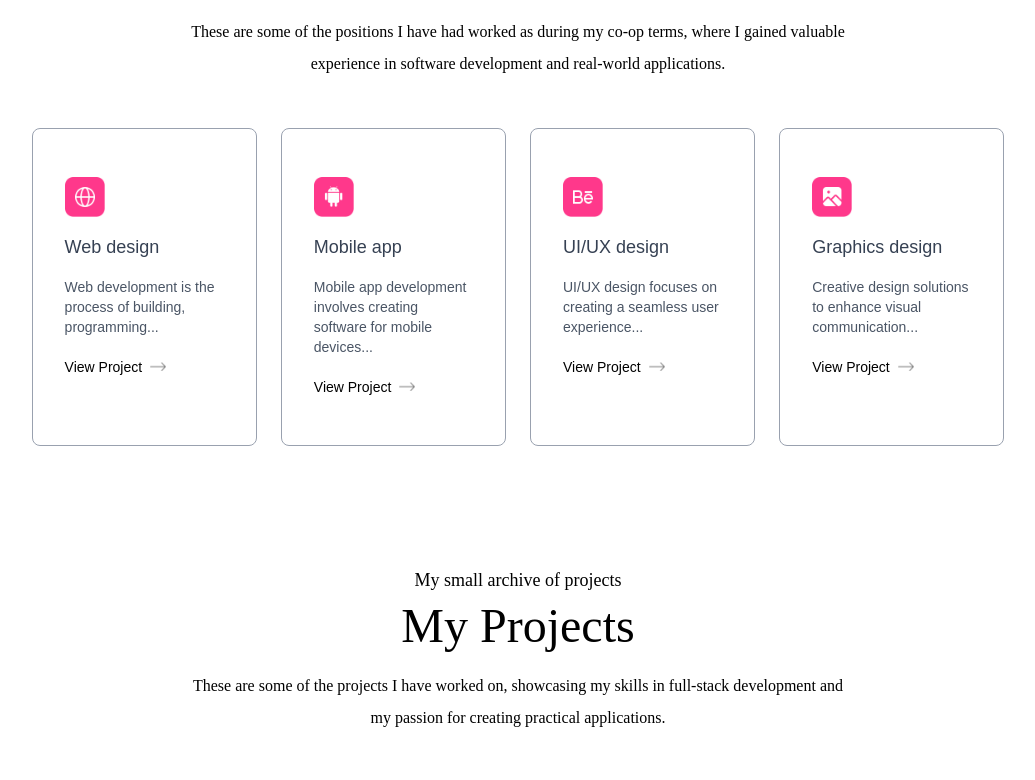
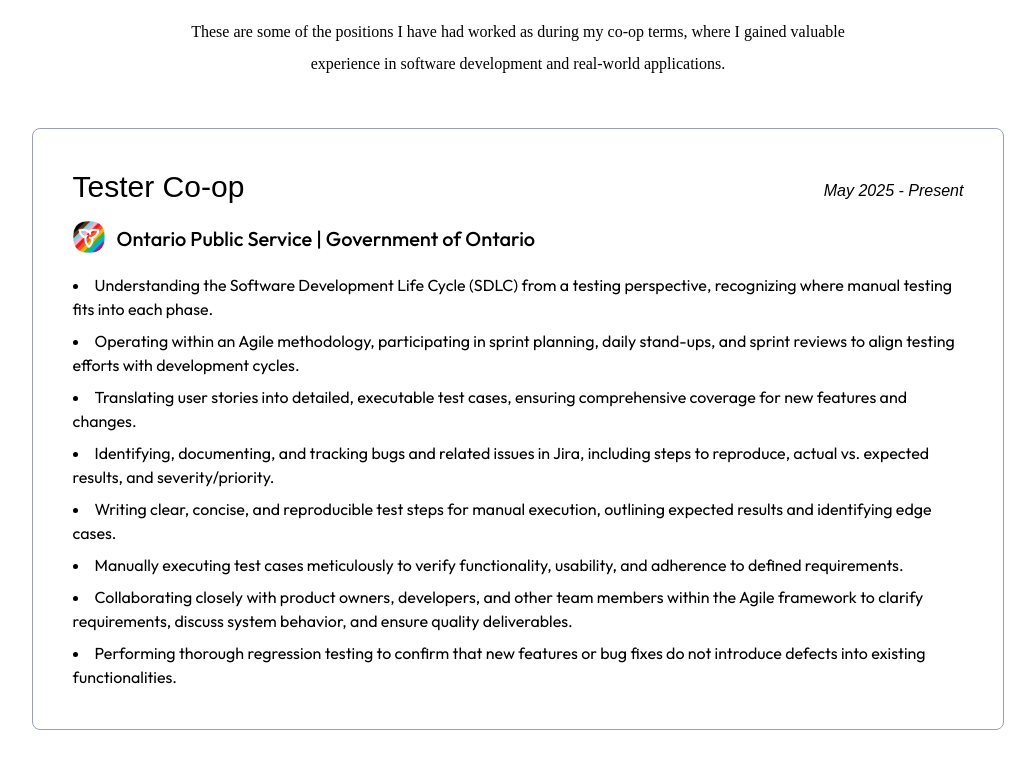
Before and after one commit to klvuongg/Portfolio, a Next.js app: page / in a window 1280 px wide. Shown: the part 1669-2449 px from the top of the page, without its empty margins (122-1157 px from the left). Built offline with nearby package versions, Linux system fonts and the light colour scheme; a web font is replaced by a local one.

Commit message:
Modified Navbar to make it responsive and modified Experience section

```diff
--- a/app/components/Experience.jsx
+++ b/app/components/Experience.jsx
@@ -1,4 +1,4 @@
-import { assets, serviceData } from '@/assets/assets'
+import { assets } from '@/assets/assets'
 import Image from 'next/image'
 import React from 'react'
 
@@ -16,21 +16,34 @@ const Experience = () => {
     </p>
 
     <div className='grid grid-cols-auto gap-6 my-10'>
-       {serviceData.map(({icon, title, description, link}, index) => (
-            <div key={index}
-            className='border border-gray-400 rounded-lg px-8 py-12 hover:shadow-black cursor-pointer hover:bg-lightHover
-            hover:-translate-y-1 duration-500'>
-                <Image src={icon} alt='' className='w-10'/>
-                <h3 className='text-lg my-4 text-gray-700'>{title}</h3>
-                <p className='text-sm text-gray-600 leading-5'>
-                    {description}
-                </p>
-                <a href={link} className='flex items-center gap-2 text-sm mt-5'>
-                    View Project <Image src={assets.right_arrow} alt='' className='w-4' />
+      <div className='flex flex-col bg-white border border-gray-400 rounded-lg overflow-hidden hover:bg-lightHover hover:-translate-y-2 duration-500 hover:shadow-black p-10'>
+            <div className="flex flex-col lg:flex-row lg:justify-between lg:items-center mb-2">
+                <h4 className="text-3xl font-outfit font-medium mb-2">Tester Co-op
+                    <span className="mt-2 block lg:hidden text-base italic font-outfit">May 2025 - Present</span>
+                </h4>
+                <h3 className="hidden lg:inline italic font-outfit text-base lg:ml-auto">
+                    May 2025 - Present
+                </h3>
+            </div>
+            <div className="flex space-x-3">
+                <a href="https://www.linkedin.com/company/ontario-public-service-leadership/">
+                    <Image src={assets.ontario_public_service_leadership_logo} alt="" className="w-8" />
+                </a>
+                <a href="http://www.ontario.ca/">
+                    <h3 className="font-Outfit text-xl mt-1 font-medium hover:text-gray-600">Ontario Public Service | Government of Ontario</h3>
                 </a>
             </div>
-          )
-        )}
+                <ul className="list-disc list-inside space-y-2 text-left text-sm sm:text-base font-Outfit mt-5">
+                    <li>Understanding the Software Development Life Cycle (SDLC) from a testing perspective, recognizing where manual testing fits into each phase.</li>
+                    <li>Operating within an Agile methodology, participating in sprint planning, daily stand-ups, and sprint reviews to align testing efforts with development cycles.</li>
+                    <li>Translating user stories into detailed, executable test cases, ensuring comprehensive coverage for new features and changes.</li>
+                    <li>Identifying, documenting, and tracking bugs and related issues in Jira, including steps to reproduce, actual vs. expected results, and severity/priority.</li>
+                    <li>Writing clear, concise, and reproducible test steps for manual execution, outlining expected results and identifying edge cases.</li>
+                    <li>Manually executing test cases meticulously to verify functionality, usability, and adherence to defined requirements.</li>
+                    <li>Collaborating closely with product owners, developers, and other team members within the Agile framework to clarify requirements, discuss system behavior, and ensure quality deliverables.</li>
+                    <li>Performing thorough regression testing to confirm that new features or bug fixes do not introduce defects into existing functionalities.</li>
+                </ul>
+      </div>
     </div>
   </div>
   )
--- a/app/components/Navbar.jsx
+++ b/app/components/Navbar.jsx
@@ -55,15 +55,17 @@ const Navbar = () => {
     <div className='fixed top-0 right-0 w-11/12 -z-10 translate-y-[-80%]'>
       <Image src={assets.header_bg_color} alt='' className='w-full' />
     </div>
-      <nav className={`w-full fixed px-5 lg:px-8 xl:px-[8%] py-4 flex items-center justify-between z-50 ${isScroll ? "bg-white-50/50 backdrop-blur-lg shadow-sm" : "bg-white shadow-sm" }`}>
+      <nav className={`w-full fixed px-5 lg:px-8 xl:px-[8%] py-3 flex items-center justify-between z-50 ${isScroll ? "bg-white-50/50 backdrop-blur-lg shadow-sm" : "bg-white shadow-sm" }`}>
         <a href="#top" className='w-28 text-3xl font-medium font-Outfit'>Kaitlyn.</a>
 
-        <Dock
+        <div className={`hidden md:flex items-center gap-6 lg:gap-8 px-12 py-2 ${isScroll ? "" : "bg-white bg-opacity-50" }`}>
+          <Dock
           items={dockItems.map(item => ({
             ...item,
             children: <span className="font-Ovo">{item.label}</span>
           }))}
-        />
+          />
+        </div>
 
         <div className='flex items-center gap-6'>
           <div className='relative group'>
@@ -108,9 +110,9 @@ const Navbar = () => {
 
           <li><a className='font-Ovo' onClick={closeMenu} href="#top">Home</a></li>
           <li><a className='font-Ovo' onClick={closeMenu} href="#about">About me</a></li>
+          <li><a className='font-Ovo' onClick={closeMenu} href="#tools">Tools</a></li>
           <li><a className='font-Ovo' onClick={closeMenu} href="#experience">My Experience</a></li>
           <li><a className='font-Ovo' onClick={closeMenu} href="#projects">Projects</a></li>
-          <li><a className='font-Ovo' onClick={closeMenu} href="#tools">Tools</a></li>
         </ul>
 
       </nav>
--- a/assets/assets.js
+++ b/assets/assets.js
@@ -35,6 +35,7 @@ import right_arrow from './right-arrow.png';
 import send_icon from './send-icon.png';
 import right_arrow_bold from './right-arrow-bold.png';
 import right_arrow_bold_dark from './right-arrow-bold-dark.png';
+import ontario_public_service_leadership_logo from './ontario_public_service_leadership_logo.jpeg';
 
 export const assets = {
     user_image,
@@ -73,7 +74,8 @@ export const assets = {
     right_arrow,
     send_icon,
     right_arrow_bold,
-    right_arrow_bold_dark
+    right_arrow_bold_dark,
+    ontario_public_service_leadership_logo
 };
 
 export const workData = [
```
Also changed, not shown: assets/ontario_public_service_leadership_logo.jpeg (added), assets/ontario_public_service_leadership_logo.png (added).
